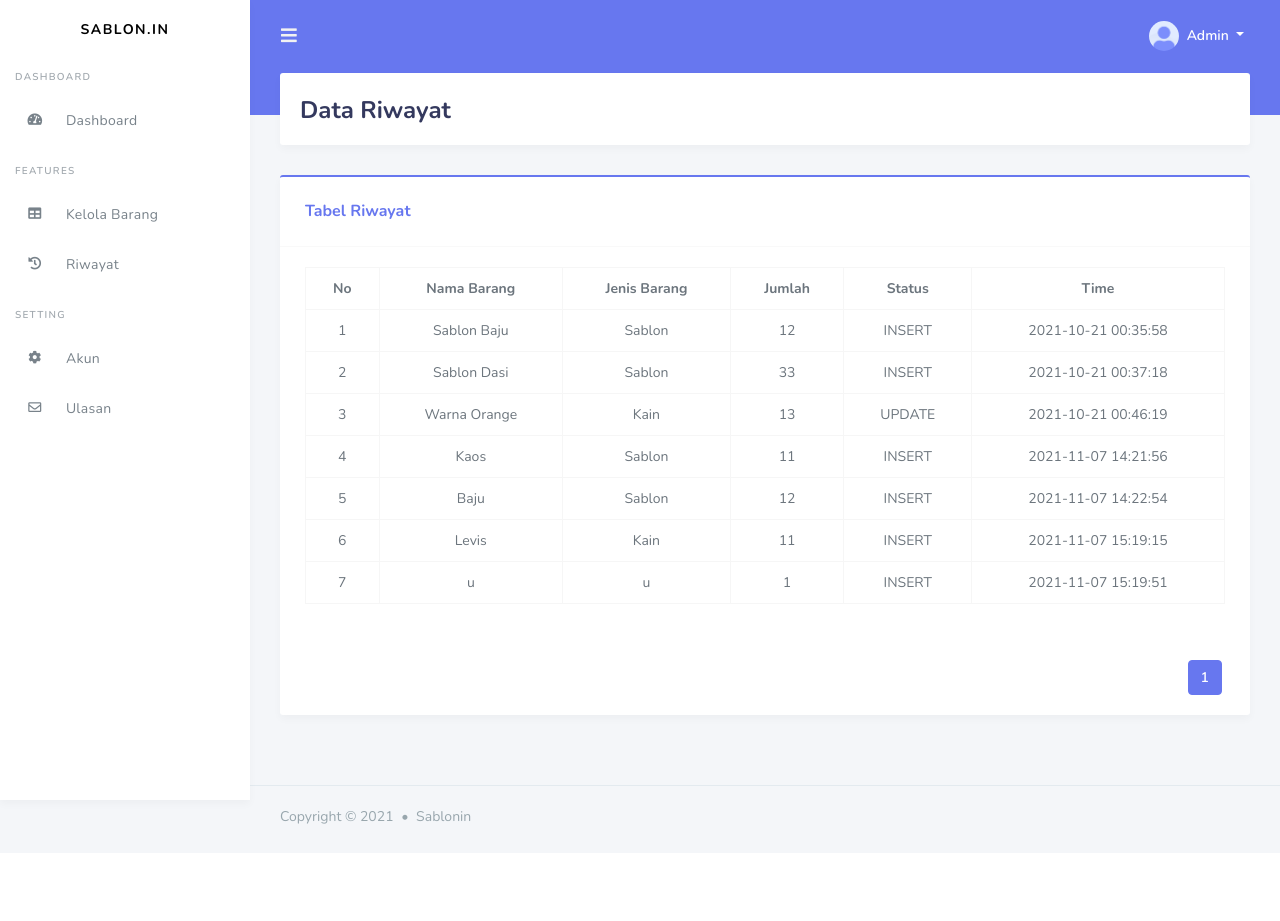
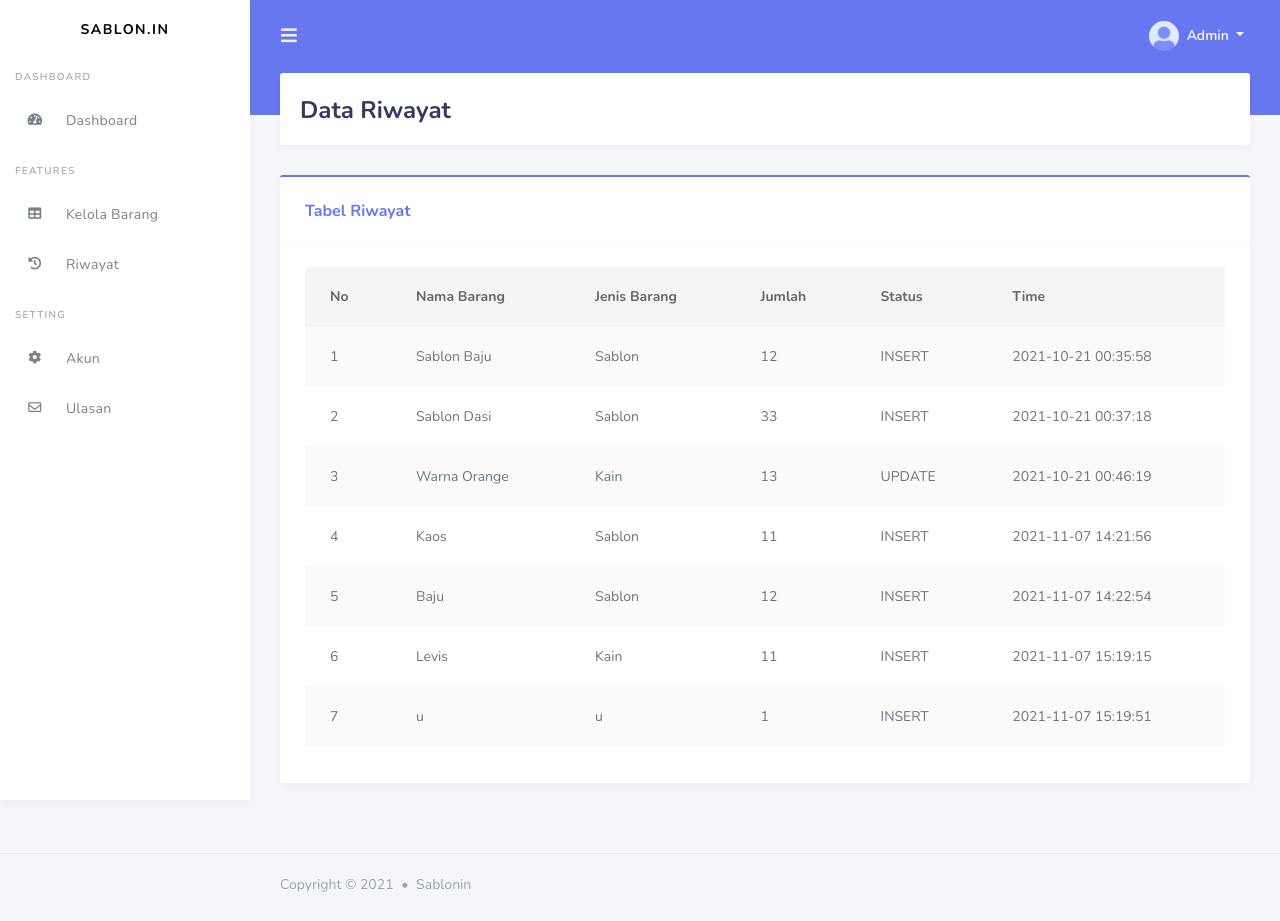
Before and after one commit to billydamas21/sablon.in, a PHP site: page /websites/frontend/KelolaRiwayat.php in a window 1280 px wide. Before the commit the page ends 824 px from the top, so only its background shows below. Run offline with PHP 8.4, Linux system fonts and the light colour scheme; data comes from the database, SQL or seed files in the repository; data that the repository does not hold is empty; style sheets or scripts are compiled from the project's sources; some libraries are stand-ins or nearby versions.

Commit message:
update data riwayat menggunakan datatables

```diff
--- a/websites/frontend/KelolaRiwayat.php
+++ b/websites/frontend/KelolaRiwayat.php
@@ -1,4 +1,4 @@
-<!-- <?php require '../backend/DataTable.php' ?> -->
+ <?php require '../backend/DataTable.php' ?>
  <?php include 'templates/headerLink.php' ?>
  <?php include 'templates/topbar.php' ?>
  <?php include 'templates/sidebar.php' ?>
@@ -22,7 +22,8 @@
                          </div>
                          <div class="card-body">
                              <div class="table-responsive">
-                                <table class="table table-bordered table-md text-center">
+                                 <table class="table table-striped" id="table-1">
+                                     <thead>
                                          <tr>
                                              <th>No</th>
                                              <th>Nama Barang</th>
@@ -31,7 +32,9 @@
                                              <th>Status</th>
                                              <th>Time</th>
                                          </tr>
-                                    <?php $i = $AwalDataRiwayat + 1; ?>
+                                     </thead>
+                                     <tbody>
+                                         <?php $i = 1; ?>
                                          <!-- Looping Array -->
                                          <?php foreach ($Riwayat as $row) : ?>
                                              <tr>
@@ -44,35 +47,9 @@
                                              </tr>
                                              <?php $i++; ?>
                                          <?php endforeach; ?>
+                                     </tbody>
                                  </table>
                              </div>
-                        </div>
-
-                        <!-- Pagination -->
-                        <div class="card-footer text-right">
-                            <nav class="d-inline-block">
-                                <ul class="pagination mb-0">
-                                    <?php if ($HalamanAktifRiwayat > 1) : ?>
-                                        <li class="page-item ">
-                                            <a class="page-link" href="?halaman=<?= $HalamanAktifRiwayat - 1; ?>" tabindex="-1"><i class="fas fa-chevron-left"></i></a>
-                                        </li>
-                                    <?php endif; ?>
-                                    <?php for ($i = 1; $i <= $JumlahHalamanRiwayat; $i++) : ?>
-                                        <?php if ($i == $HalamanAktifRiwayat) : ?>
-                                            <li class="page-item active"><a class="page-link" href="?halaman=<?= $i; ?>"><span class="sr-only">(current)</span><?= $i; ?></a></li>
-                                        <?php else : ?>
-                                            <li class="page-item">
-                                                <a class="page-link" href="?halaman=<?= $i; ?>"><?= $i; ?></a>
-                                            </li>
-                                        <?php endif; ?>
-                                    <?php endfor; ?>
-                                    <?php if ($HalamanAktifRiwayat < $JumlahHalamanRiwayat) : ?>
-                                        <li class="page-item">
-                                            <a class="page-link" href="?halaman=<?= $HalamanAktifRiwayat + 1; ?>"><i class="fas fa-chevron-right"></i></a>
-                                        </li>
-                                    <?php endif; ?>
-                                </ul>
-                            </nav>
                          </div>
                      </div>
                  </div>
```
Lines whose indentation alone changed are shown as unchanged.
